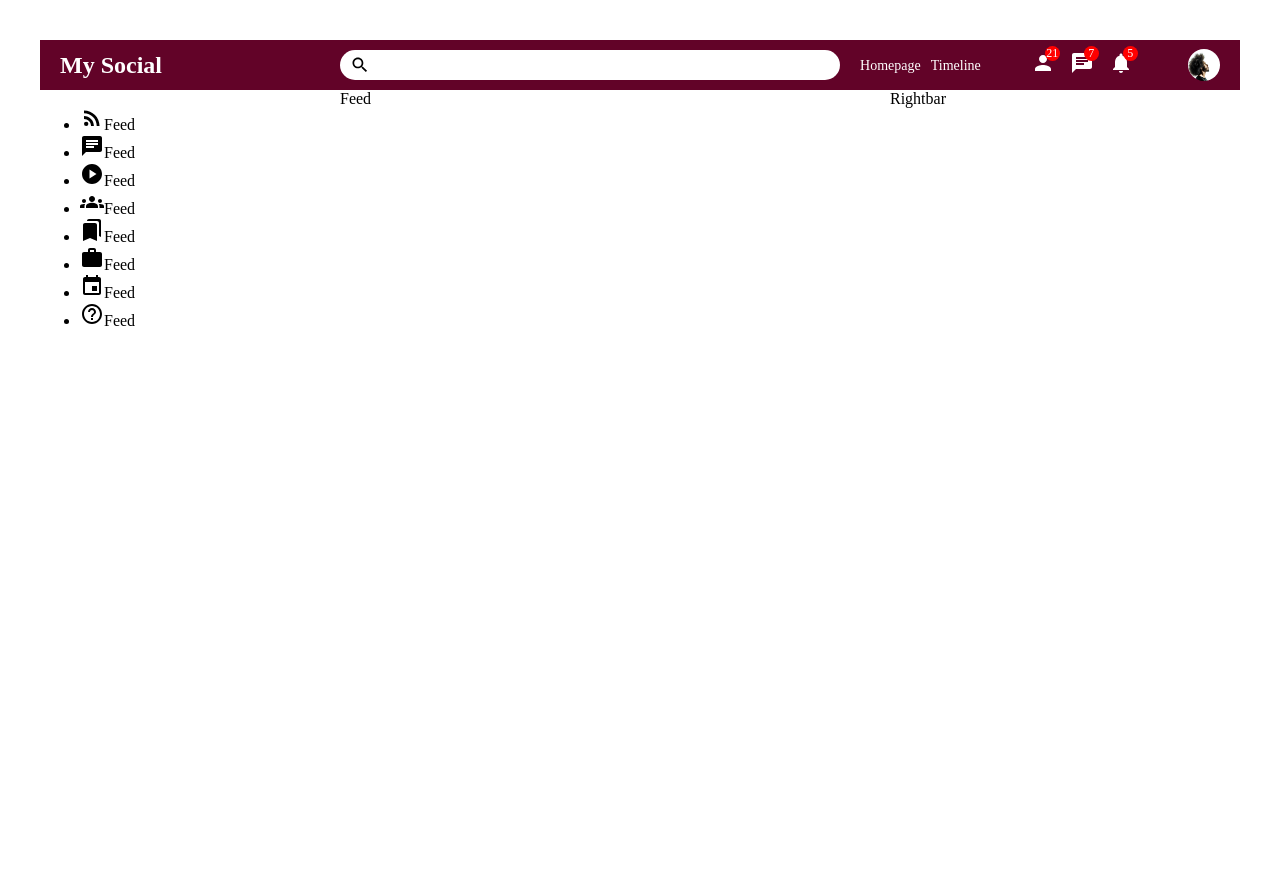
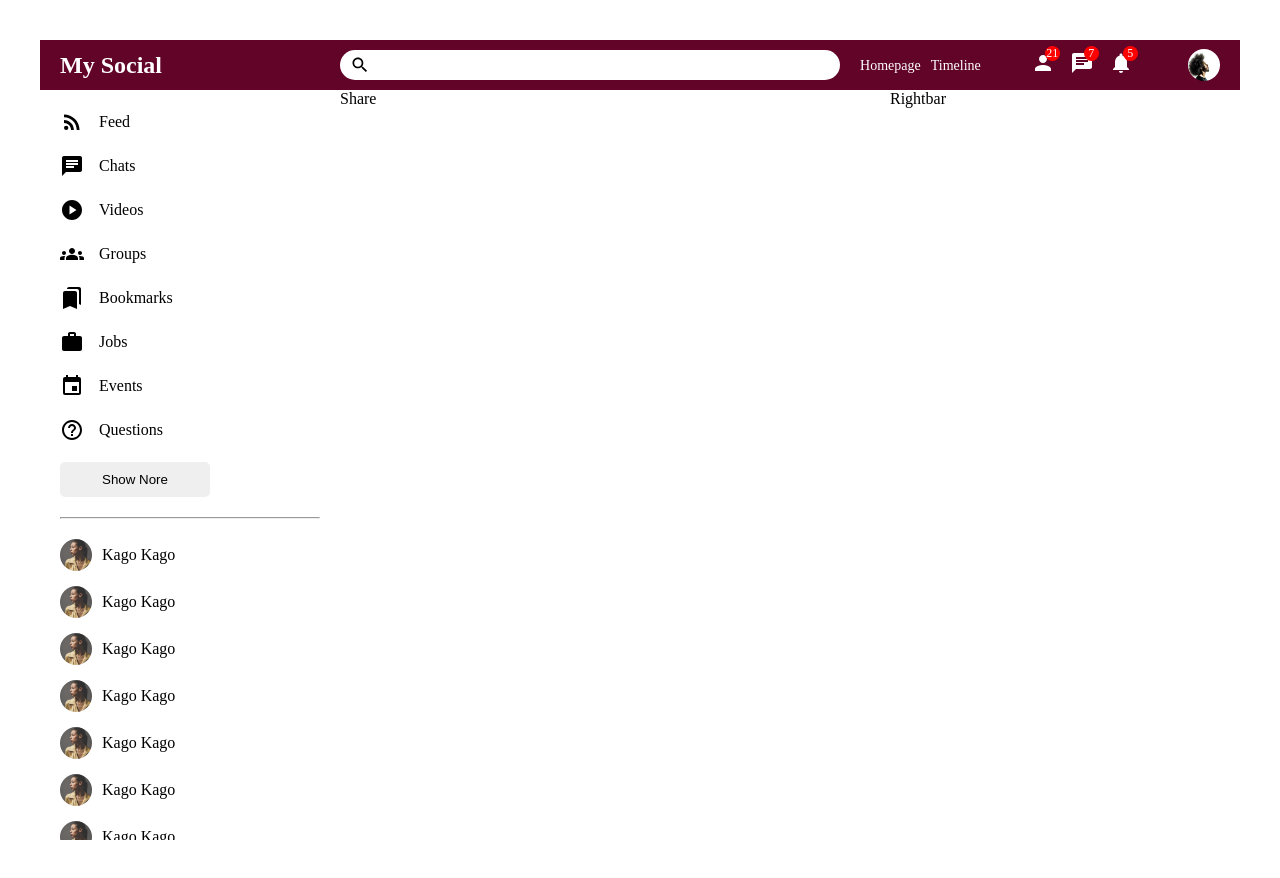
Before and after one commit to DEANKAGO/my-social, a React (Vite) app: page / in a window 1280 px wide. Built offline with nearby package versions, Linux system fonts and the light colour scheme.

Commit message:
working on share component, imported to feedback component

```diff
--- a/src/components/feed/Feed.jsx
+++ b/src/components/feed/Feed.jsx
@@ -1,10 +1,13 @@
 import React from 'react'
+import Share from '../../components/share/Share'
 import "./feed.css"
 
 const Feed = () => {
   return (
     <div className='feed'>
-        Feed
+        <div className="feedWrapper">
+          <Share/>
+        </div>
     </div>
   )
 }
--- /dev/null
+++ b/src/components/share/Share.jsx
@@ -0,0 +1,10 @@
+import React from 'react'
+import './share.css'
+
+const Share = () => {
+  return (
+    <div>Share</div>
+  )
+}
+
+export default Share
--- a/src/components/sidebar/Sidebar.jsx
+++ b/src/components/sidebar/Sidebar.jsx
@@ -13,31 +13,62 @@ const Sidebar = () => {
                 </li>
                 <li className='sideListItem'>
                     < Chat className='sideIcon'/>
-                    <span className="sideListItemText">Feed</span>
+                    <span className="sideListItemText">Chats</span>
                 </li>
                 <li className='sideListItem'>
                     < PlayCircle className='sideIcon'/>
-                    <span className="sideListItemText">Feed</span>
+                    <span className="sideListItemText">Videos</span>
                 </li>
                 <li className='sideListItem'>
                     < Groups className='sideIcon'/>
-                    <span className="sideListItemText">Feed</span>
+                    <span className="sideListItemText">Groups</span>
                 </li>
                 <li className='sideListItem'>
                     < Bookmarks className='sideIcon'/>
-                    <span className="sideListItemText">Feed</span>
+                    <span className="sideListItemText">Bookmarks</span>
                 </li>
                 <li className='sideListItem'>
                     < Work className='sideIcon'/>
-                    <span className="sideListItemText">Feed</span>
+                    <span className="sideListItemText">Jobs</span>
                 </li>
                 <li className='sideListItem'>
                     < Event className='sideIcon'/>
-                    <span className="sideListItemText">Feed</span>
+                    <span className="sideListItemText">Events</span>
                 </li>
                 <li className='sideListItem'>
                     < HelpOutline className='sideIcon'/>
-                    <span className="sideListItemText">Feed</span>
+                    <span className="sideListItemText">Questions</span>
+                </li>
+            </ul>
+            <button className='sideButton'>Show Nore</button>
+            <hr className='sideHr'/>
+            <ul className='sideFriendList'>
+                <li className='sideFriend'>
+                    <img className='sideFriendImg' src="/assets/social-sidebar.jpg" alt="" />
+                    <span className="sideFriendName">Kago Kago</span>
+                </li>
+                <li className='sideFriend'>
+                    <img className='sideFriendImg' src="/assets/social-sidebar.jpg" alt="" />
+                    <span className="sideFriendName">Kago Kago</span>
+                </li>
+                <li className='sideFriend'>
+                    <img className='sideFriendImg' src="/assets/social-sidebar.jpg" alt="" />
+                    <span className="sideFriendName">Kago Kago</span>
+                </li>
+                <li className='sideFriend'>
+                    <img className='sideFriendImg' src="/assets/social-sidebar.jpg" alt="" />
+                    <span className="sideFriendName">Kago Kago</span>
+                </li>
+                <li className='sideFriend'>
+                    <img className='sideFriendImg' src="/assets/social-sidebar.jpg" alt="" />
+                    <span className="sideFriendName">Kago Kago</span>
+                </li><li className='sideFriend'>
+                    <img className='sideFriendImg' src="/assets/social-sidebar.jpg" alt="" />
+                    <span className="sideFriendName">Kago Kago</span>
+                </li>
+                <li className='sideFriend'>
+                    <img className='sideFriendImg' src="/assets/social-sidebar.jpg" alt="" />
+                    <span className="sideFriendName">Kago Kago</span>
                 </li>
             </ul>
         </div>
--- a/src/components/sidebar/sidebar.css
+++ b/src/components/sidebar/sidebar.css
@@ -1,4 +1,56 @@
 .sidebar {
     flex: 3;
     height: calc(100vh - 50px);
+    overflow-y: scroll;
 }
+
+.sideWrapper {
+    padding: 20px;
+}
+
+.sideList {
+    padding: 0;
+    margin: 0;
+    list-style: none;
+}
+
+.sideListItem {
+    display: flex;
+    align-items: center;
+    margin-bottom: 20px;
+}
+
+.sideIcon {
+    margin-right: 15px;
+}
+
+.sideButton {
+    width: 150px;
+    padding: 10px;
+    border: none;
+    border-radius: 5px;
+    font-weight: 500;
+}
+
+.sideFriendImg {
+    width: 32px;
+    height: 32px;
+    object-fit: cover;
+    border-radius: 50%;
+    margin-right: 10px;
+}
+.sideHr {
+    margin: 20px 0;
+}
+
+.sideFriendList {
+    margin: 0;
+    padding: 0;
+    list-style: none;
+}
+
+.sideFriend {
+    display: flex;
+    align-items: center;
+    margin-bottom: 15px;
+}
```
Also changed, not shown: public/assets/social-sidebar.jpg (added), src/components/share/share.css (added).
